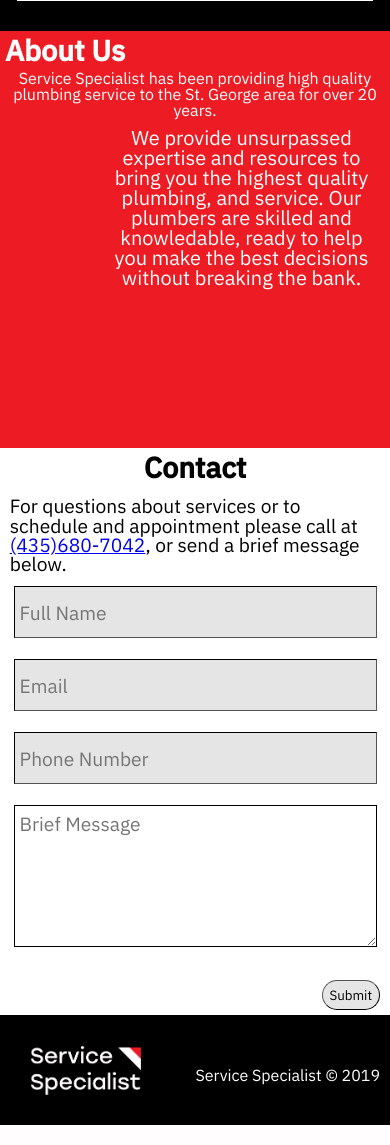
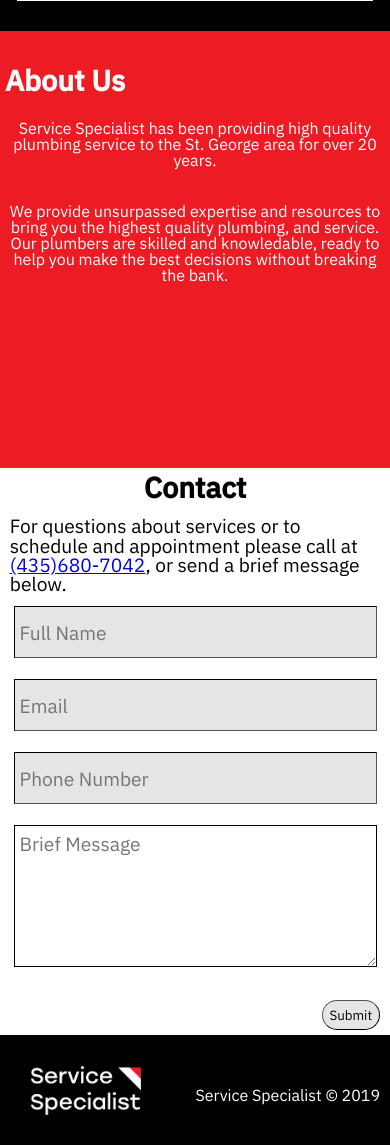
Before and after one commit to d00345747/web3400-final-project, a PHP site: page / in a window 390 px wide. Shown: the part 2511-3656 px from the top of the page. Run offline with PHP 8.4, Linux system fonts and the light colour scheme.

Commit message:
About us fix

```diff
--- a/css/style.css
+++ b/css/style.css
@@ -532,7 +532,7 @@
     font-family: plexmed, sans-serif;
 }
 
-#aboutus p {
+#aboutp1 {
     grid-column: 1/3;
     grid-row: 2 ;
     font-size: 20px;
@@ -545,7 +545,7 @@
     font-family: plexreg, sans-serif;
 }
 
-#p2 {
+#aboutp2 {
     grid-column: 1/3;
     grid-row: 3;
     font-size: 20px;
@@ -1369,17 +1369,22 @@
 
     #aboutus {
         display: block;
+        padding-top: 30px;
     }
 
     #aboutus h2 {
         margin: 0;
+        margin-bottom: 20px;
     }
 
     #aboutus p {
         margin: 0;
+        margin-bottom: 35px;
         padding: 0;
         width: 100%;
     }
+
+
 
     #aboutus #pictureofclient {
         margin: 0;
--- a/index.html
+++ b/index.html
@@ -82,12 +82,12 @@
             <div id="aboutus">
                 <a id="aboutanchor"></a>
                 <h2>About Us</h2>
-                <p>Service Specialist has been providing high quality plumbing service
+                <p id="aboutp1">Service Specialist has been providing high quality plumbing service
                     to the St. George area for over 20 years.</p>
-                <div id="p2">We provide unsurpassed expertise and resources to bring you the highest quality
+                <p id="aboutp2">We provide unsurpassed expertise and resources to bring you the highest quality
                     plumbing, and service. Our plumbers are skilled and knowledable, ready to help you make the
                     best decisions without breaking the bank.
-                </div>
+                </p>
                 <div id="pictureofclient"></div>
             </div>
             <div id="contact">
```
